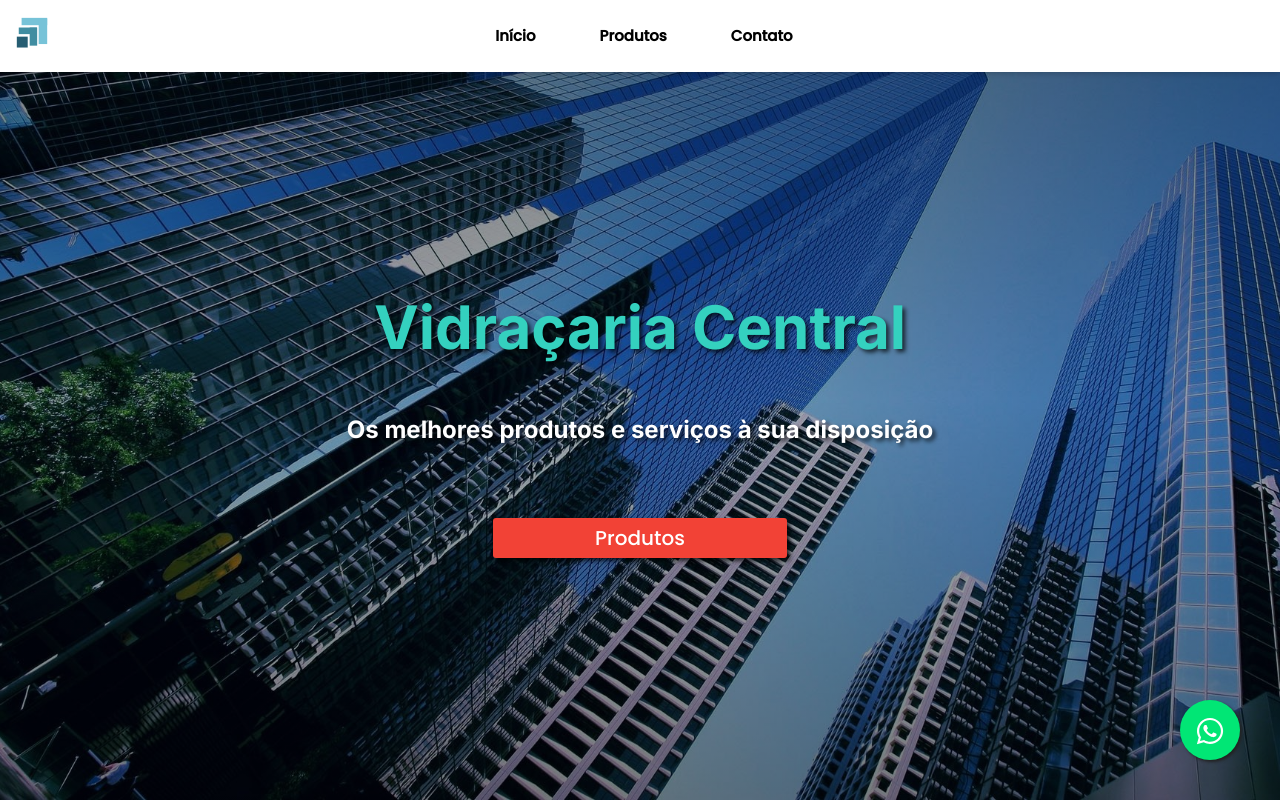
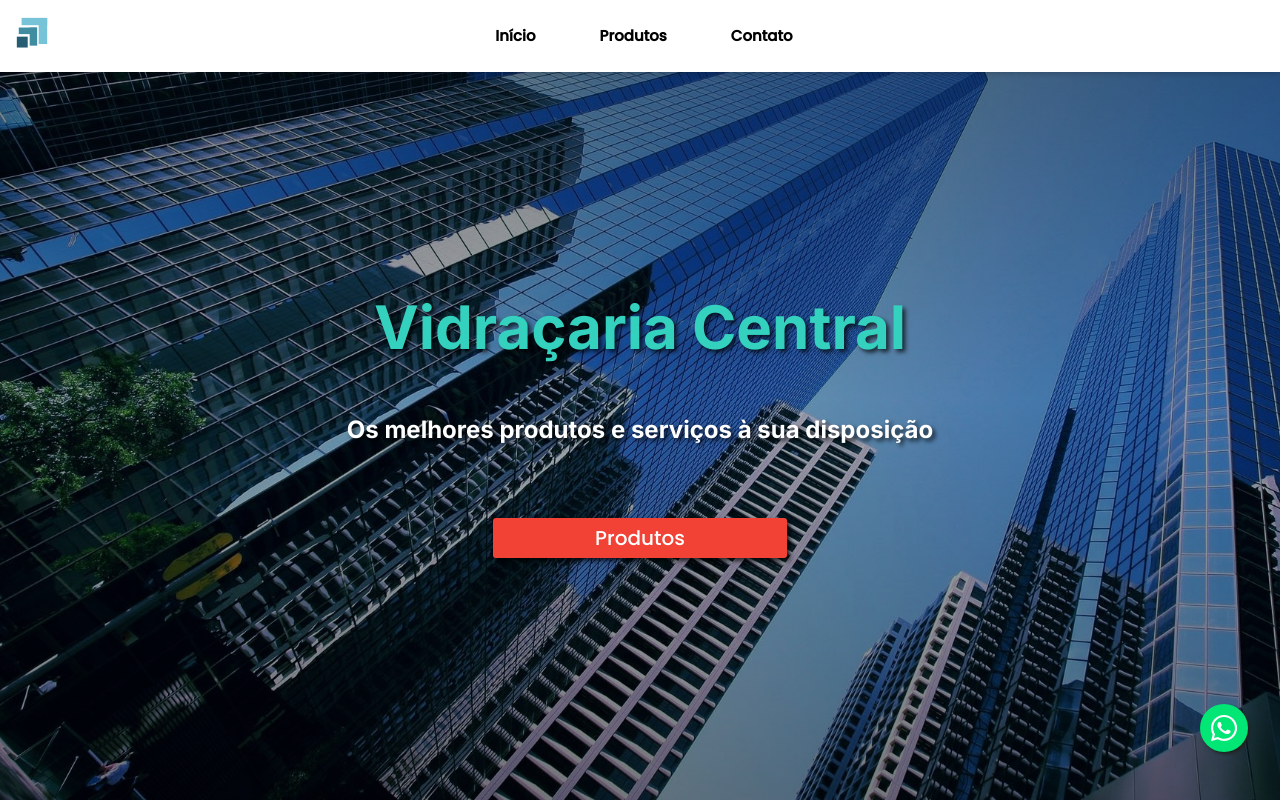
Before and after one commit to ramon159/vidracaria_next, a Next.js app: page / in a window 1280 px wide. Shown: the top 802 px of the page. Built offline with nearby package versions, Linux system fonts and the light colour scheme.

Commit message:
Whatsapp float: updated

```diff
--- a/src/components/WhatsappFloat/styles.ts
+++ b/src/components/WhatsappFloat/styles.ts
@@ -2,17 +2,19 @@ import { COLOR } from 'config/general'
 import styled from 'styled-components'
 import { FaWhatsapp } from 'react-icons/fa'
 
-export const WhatsappIcon = styled(FaWhatsapp)`
-  margin-top: 16px;
-`
+export const WhatsappIcon = styled(FaWhatsapp)``
 
 export const StyledLink = styled.a`
+  display: flex;
+  justify-content: center;
+  align-items: center;
   z-index: 100;
   position: fixed;
-  width: 60px;
-  height: 60px;
-  bottom: 40px;
-  right: 40px;
+  width: 3rem;
+  height: 3rem;
+
+  bottom: 3rem;
+  right: 2rem;
 
   background-color: ${COLOR.wpp};
   color: ${COLOR.white};
```
